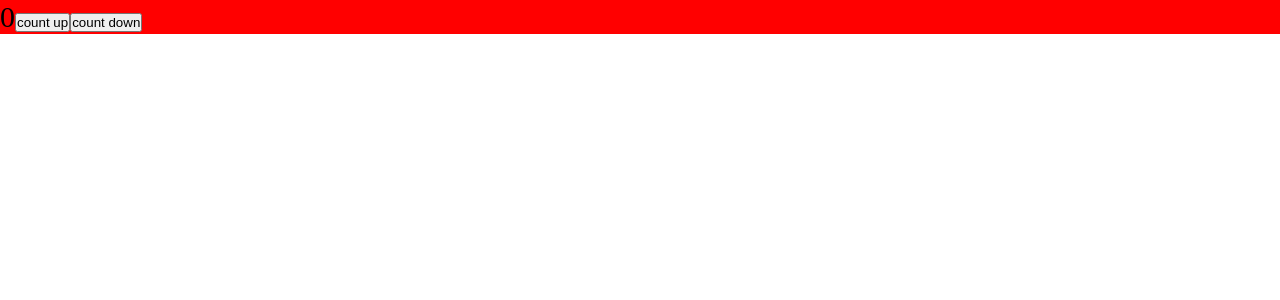
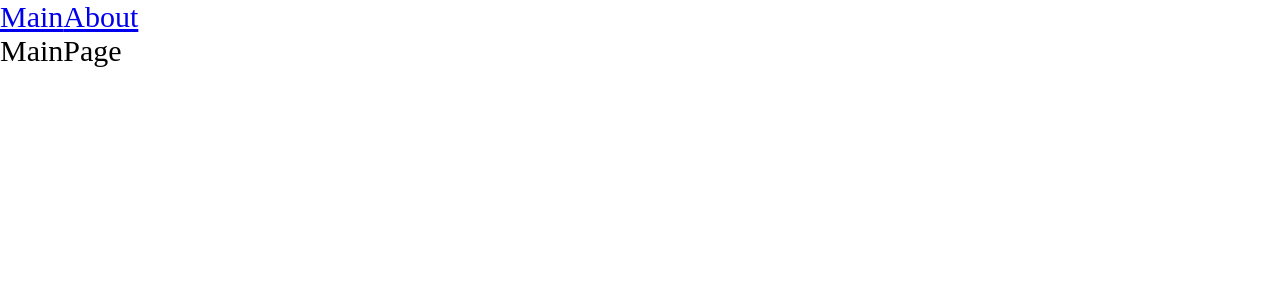
Before and after one commit to Kostya-star/ulbi-advanced-frontend, a React app: page / in a window 1280 px wide. Shown: the top 300 px of the page. Built offline with nearby package versions, Linux system fonts and the light colour scheme.

Commit message:
feat: add routing. add code splitting. took down the bundle into small chunks

```diff
--- a/package.json
+++ b/package.json
@@ -13,6 +13,7 @@
   "license": "ISC",
   "devDependencies": {
     "@types/node": "^17.0.21",
+    "@types/react-router-dom": "^5.3.3",
     "@types/webpack": "^5.28.0",
     "@types/webpack-dev-server": "^4.7.2",
     "css-loader": "^6.6.0",
@@ -32,6 +33,7 @@
     "@types/react": "^17.0.39",
     "@types/react-dom": "^17.0.11",
     "react": "^17.0.2",
-    "react-dom": "^17.0.2"
+    "react-dom": "^17.0.2",
+    "react-router-dom": "^6.2.1"
   }
 }
--- a/src/App.tsx
+++ b/src/App.tsx
@@ -1,10 +1,21 @@
-import { Counter } from './components/Counter';
+import { Route, Routes } from 'react-router-dom';
 import './index.scss';
+import { Link } from 'react-router-dom';
+import { AboutPageAsync } from './pages/AboutPage/AboutPage.async';
+import { MainPageAsync } from './pages/MainPage/MainPage.async';
+import { Suspense } from 'react';
 
 export const App = () => {
   return (
     <div className="app">
-      <Counter />
+      <Link to="/">Main</Link>
+      <Link to="/about">About</Link>
+      <Suspense fallback={<div>Loading...</div>}>
+        <Routes>
+          <Route path={'/about'} element={<AboutPageAsync />} />
+          <Route path={'/'} element={<MainPageAsync />} />
+        </Routes>
+      </Suspense>
     </div>
   );
 };
--- a/src/index.tsx
+++ b/src/index.tsx
@@ -1,4 +1,10 @@
 import { render } from 'react-dom';
 import { App } from './App';
+import { BrowserRouter } from 'react-router-dom';
 
-render(<App />, document.getElementById('root'));
+render(
+  <BrowserRouter>
+    <App />
+  </BrowserRouter>,
+  document.getElementById('root')
+);
--- /dev/null
+++ b/src/pages/AboutPage/AboutPage.async.tsx
@@ -0,0 +1,3 @@
+import { lazy } from 'react';
+
+export const AboutPageAsync = lazy(() => import('./AboutPage'));
--- /dev/null
+++ b/src/pages/AboutPage/AboutPage.tsx
@@ -0,0 +1,7 @@
+import React from 'react';
+
+const AboutPage = () => {
+  return <div>AboutPage</div>;
+};
+
+export default AboutPage;
--- /dev/null
+++ b/src/pages/MainPage/MainPage.async.tsx
@@ -0,0 +1,3 @@
+import { lazy } from 'react';
+
+export const MainPageAsync = lazy(() => import('./MainPage'));
--- /dev/null
+++ b/src/pages/MainPage/MainPage.tsx
@@ -0,0 +1,7 @@
+import React from 'react';
+
+const MainPage = () => {
+  return <div>MainPage</div>;
+};
+
+export default MainPage;
```
Also changed, not shown: 9 other files (tests, documents, lock files or other folders).
